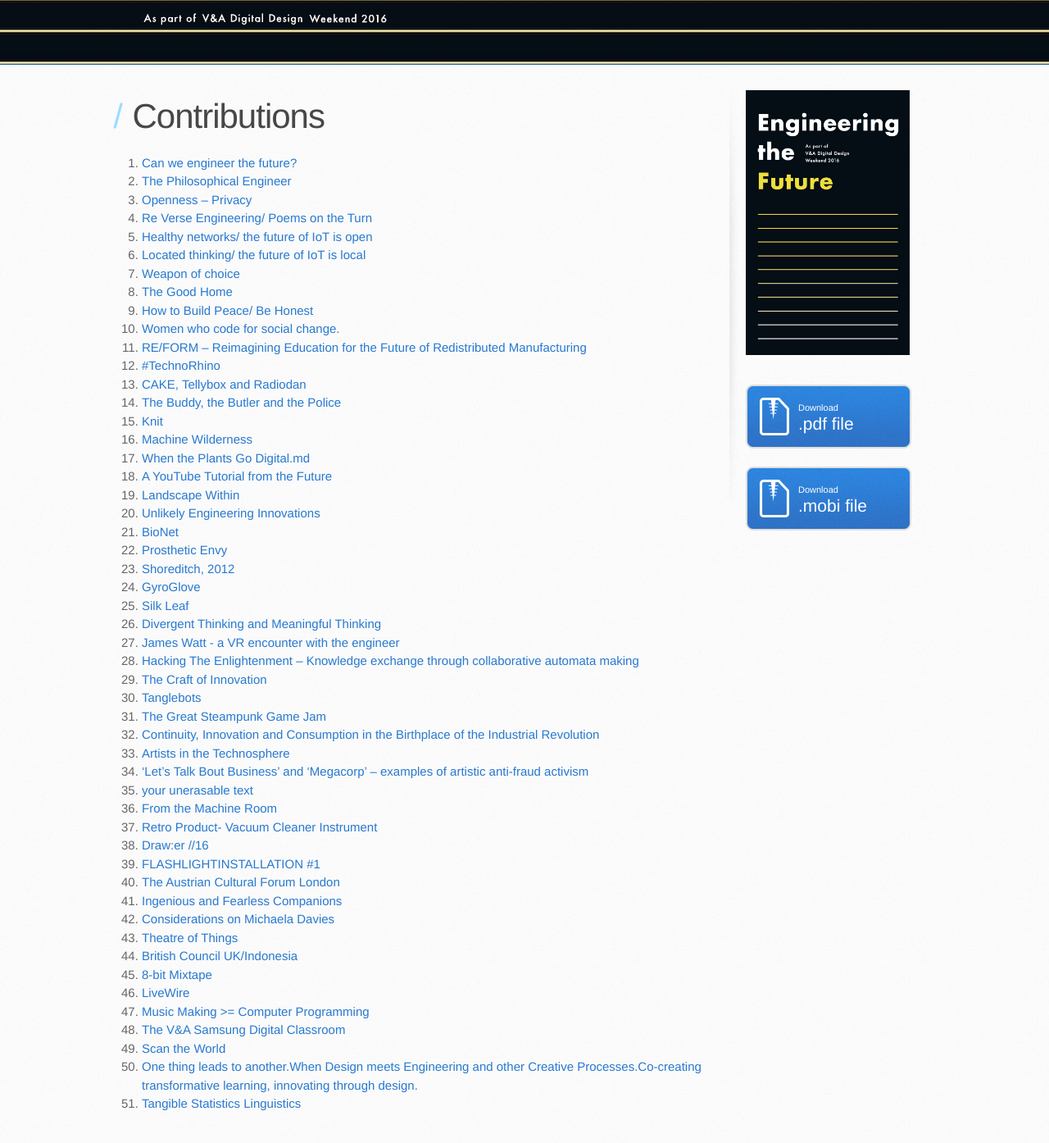
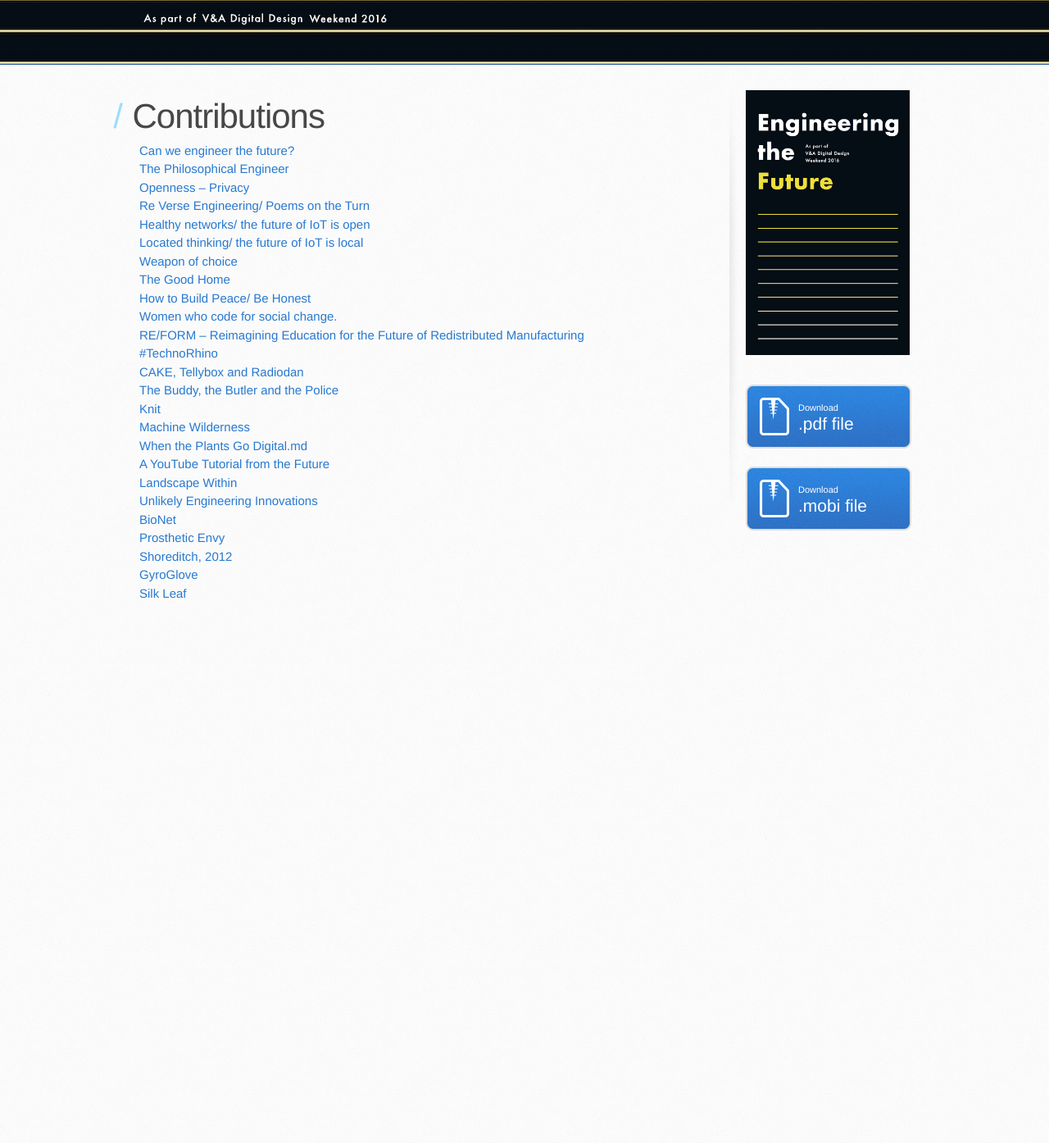
Before and after one commit to lguariento/Engineering-the-Future, a Jekyll site: the page built from index.md, in a window 1280 px wide and 1400 px high, scrolled down 179 px. Shown: the top 1394 px of the window at 82% size. Built offline with Jekyll 4.4.1, drawn with Linux system fonts in a browser that asks for light colours; after the commit the page ends 957 px from its top, so only the background shows below that.

Commit message:
Set theme jekyll-theme-architect and migrate Page Generator content

```diff
--- a/_config.yml
+++ b/_config.yml
@@ -16,3 +16,9 @@
       path: "" # an empty string here means all files in the project
     values:
       layout: "default"
+
+title: Engineering-the-future
+description:
+google_analytics:
+show_downloads: true
+theme: jekyll-theme-architect
--- a/index.md
+++ b/index.md
@@ -1,58 +1,31 @@
 ---
-title: Engineering the Future
+title: The future book
 ---
 
 # Contributions
 
-
-1. [Can we engineer the future?](01.html)
-2. [The Philosophical Engineer](02.html)
-3. [Openness – Privacy](03.html)
-4. [Re Verse Engineering/ Poems on the Turn](04.html)
-5. [Healthy networks/ the future of IoT is open](05.html)
-6. [Located thinking/ the future of IoT is local](06.html)
-7. [Weapon of choice](07.html)
-8. [The Good Home](08.html)
-9. [How to Build Peace/ Be Honest](09.html)
-10. [Women who code for social change.](10.html)
-11. [RE/FORM – Reimagining Education for the Future of Redistributed Manufacturing](11.html)
-12. [#TechnoRhino](12.html)
-13. [CAKE, Tellybox and Radiodan](13.html)
-14. [The Buddy, the Butler and the Police](14.html)
-15. [Knit](15.html)
-16. [Machine Wilderness](16.html)
-17. [When the Plants Go Digital.md](17.html)
-18. [A YouTube Tutorial from the Future](18.html)
-19. [Landscape Within](19.html)
-20. [Unlikely Engineering Innovations](20.html)
-21. [BioNet](21.html)
-22. [Prosthetic Envy](22.html)
-23. [Shoreditch, 2012](23.html)
-24. [GyroGlove](24.html)
-25. [Silk Leaf](25.html)
-26. [Divergent Thinking and Meaningful Thinking](26.html)
-27. [James Watt - a VR encounter with the engineer](27.html)
-28. [Hacking The Enlightenment – Knowledge exchange through collaborative automata making](28.html)
-29. [The Craft of Innovation](29.html)
-30. [Tanglebots](30.html)
-31. [The Great Steampunk Game Jam](31.html)
-32. [Continuity, Innovation and Consumption in the Birthplace of the Industrial Revolution](32.html)
-33. [Artists in the Technosphere](33.html)
-34. [‘Let’s Talk Bout Business’ and ‘Megacorp’ – examples of artistic anti-fraud activism](34.html)
-35. [your unerasable text](35.html)
-36. [From the Machine Room](36.html)
-37. [Retro Product- Vacuum Cleaner Instrument](37.html)
-38. [Draw:er //16](38.html)
-39. [FLASHLIGHTINSTALLATION #1](39.html)
-40. [The Austrian Cultural Forum London](40.html)
-41. [Ingenious and Fearless Companions](41.html)
-42. [Considerations on Michaela Davies](42.html)
-43. [Theatre of Things](43.html)
-44. [British Council UK/Indonesia](44.html)
-45. [8-bit Mixtape](45.html)
-46. [LiveWire](46.html)
-47. [Music Making >= Computer Programming](47.html)
-48. [The V&A Samsung Digital Classroom](48.html)
-49. [Scan the World](49.html)
-50. [One thing leads to another.When Design meets Engineering and other Creative Processes.Co-creating transformative learning, innovating through design.](50.html)
-51. [Tangible Statistics Linguistics](51.html)
+[Can we engineer the future?](01.html)
+[The Philosophical Engineer](02.html)
+[Openness – Privacy](03.html)
+[Re Verse Engineering/ Poems on the Turn](04.html)
+[Healthy networks/ the future of IoT is open](05.html)
+[Located thinking/ the future of IoT is local](06.html)
+[Weapon of choice](07.html)
+[The Good Home](08.html)
+[How to Build Peace/ Be Honest](09.html)
+[Women who code for social change.](10.html)
+[RE/FORM – Reimagining Education for the Future of Redistributed Manufacturing](11.html)
+[#TechnoRhino](12.html)
+[CAKE, Tellybox and Radiodan](13.html)
+[The Buddy, the Butler and the Police](14.html)
+[Knit](15.html)
+[Machine Wilderness](16.html)
+[When the Plants Go Digital.md](17.html)
+[A YouTube Tutorial from the Future](18.html)
+[Landscape Within](19.html)
+[Unlikely Engineering Innovations](20.html)
+[BioNet](21.html)
+[Prosthetic Envy](22.html)
+[Shoreditch, 2012](23.html)
+[GyroGlove](24.html)
+[Silk Leaf](25.html)
--- a/params.json
+++ /dev/null
@@ -1,6 +0,0 @@
-{
-  "name": "Engineering-the-future",
-  "tagline": "",
-  "body": "---\r\ntitle: The future book\r\n---\r\n\r\n# Contributions\r\n\r\n[Can we engineer the future?](01.html)  \r\n[The Philosophical Engineer](02.html)  \r\n[Openness – Privacy](03.html)  \r\n[Re Verse Engineering/ Poems on the Turn](04.html)  \r\n[Healthy networks/ the future of IoT is open](05.html)  \r\n[Located thinking/ the future of IoT is local](06.html)  \r\n[Weapon of choice](07.html)  \r\n[The Good Home](08.html)  \r\n[How to Build Peace/ Be Honest](09.html)  \r\n[Women who code for social change.](10.html)  \r\n[RE/FORM – Reimagining Education for the Future of Redistributed Manufacturing](11.html)  \r\n[#TechnoRhino](12.html)  \r\n[CAKE, Tellybox and Radiodan](13.html)  \r\n[The Buddy, the Butler and the Police](14.html)  \r\n[Knit](15.html)  \r\n[Machine Wilderness](16.html)  \r\n[When the Plants Go Digital.md](17.html)  \r\n[A YouTube Tutorial from the Future](18.html)  \r\n[Landscape Within](19.html)  \r\n[Unlikely Engineering Innovations](20.html)  \r\n[BioNet](21.html)  \r\n[Prosthetic Envy](22.html)  \r\n[Shoreditch, 2012](23.html)  \r\n[GyroGlove](24.html)  \r\n[Silk Leaf](25.html)  \r\n",
-  "note": "Don't delete this file! It's used internally to help with page regeneration."
-}
```
